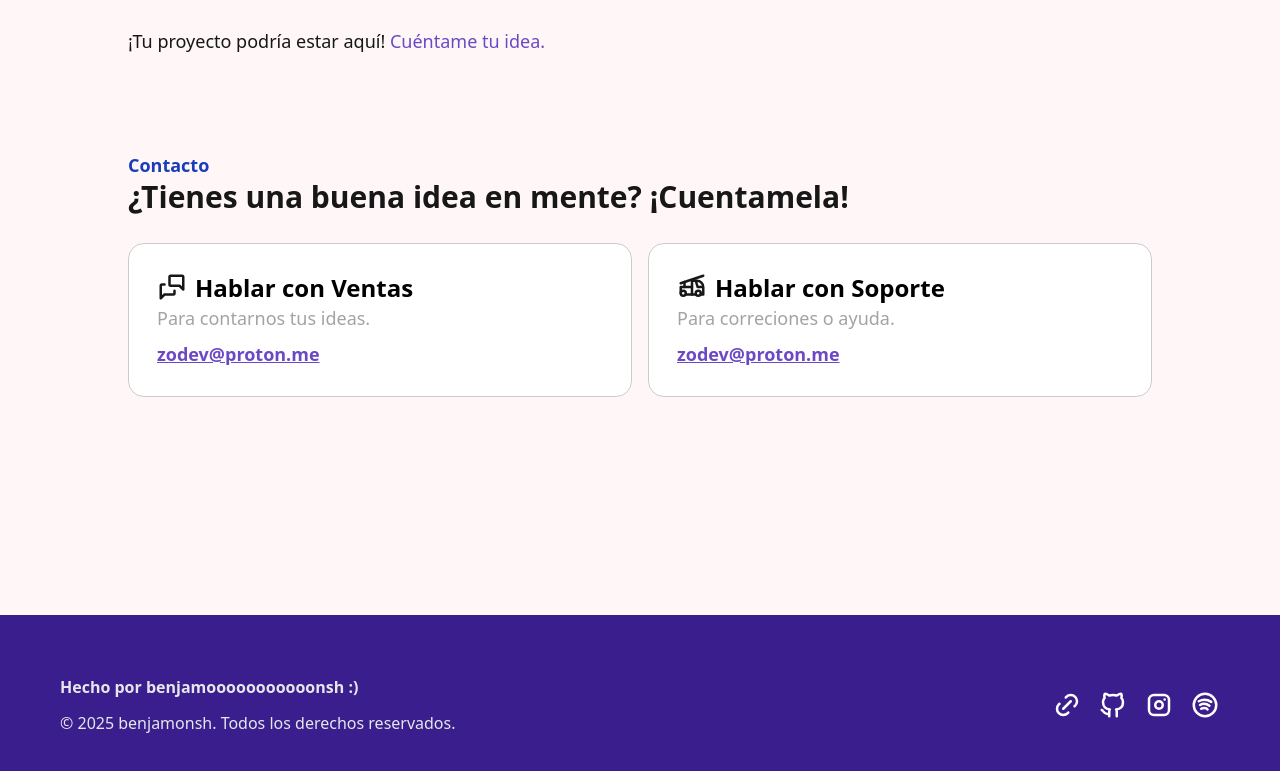
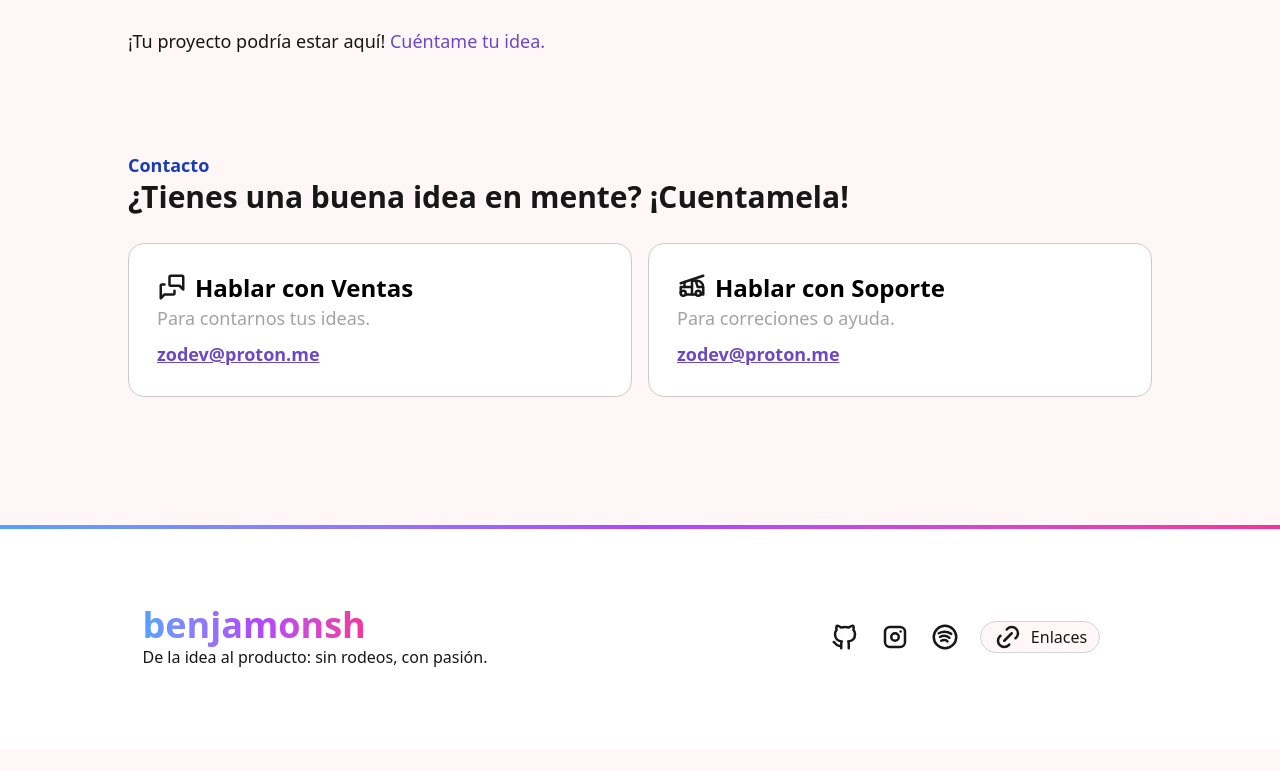
Before and after one commit to zomvr2/benjamonsh, a Next.js app: page / in a window 1280 px wide. Shown: the part 952-1723 px from the top of the page. After the commit the page ends 1701 px from the top, so only its background shows below. Built offline with nearby package versions, Linux system fonts and the light colour scheme.

Commit message:
feat: update fetch interval to 15 seconds and enhance footer design with social links

```diff
--- a/src/app/globals.css
+++ b/src/app/globals.css
@@ -14,6 +14,10 @@
   --color-foreground: var(--foreground);
 }
 
+html {
+  scroll-behavior: smooth;
+}
+
 body {
   background: var(--background);
   color: var(--foreground);
--- a/src/app/page.tsx
+++ b/src/app/page.tsx
@@ -93,12 +93,12 @@ export default function Home() {
           <p className="font-medium text-lg">¡Tu proyecto podría estar aquí! <a href="/#contacto" className="text-[#6C48C5]">Cuéntame tu idea.</a></p>
         </ section>
 
-        <section id="contacto" className="max-w-[1024px] mx-auto py-12 flex flex-col gap-7">
+        <section id="contacto" className="max-w-[1024px] mx-auto flex flex-col gap-7 py-12">
           <div>
             <h3 className="text-lg text-center md:text-left text-blue-800 font-bold">Contacto</h3>
             <h2 className="text-3xl text-center md:text-left font-bold">¿Tienes una buena idea en mente? ¡Cuentamela!</h2>
           </div>
-          <section className="grid grid-rows-2 md:grid-cols-2 gap-4">
+          <section className="grid grid-rows-2 md:grid-rows-none md:grid-cols-2 gap-4">
             <article className="bg-white border border-[#CCCCCC] rounded-2xl p-7 gap-2.5">
               <div className="flex flex-row gap-2">
                 <svg xmlns="http://www.w3.org/2000/svg" width="30" height="30" viewBox="0 0 24 24" fill="none" stroke="currentColor" stroke-width="2" stroke-linecap="round" stroke-linejoin="round" className="icon icon-tabler icons-tabler-outline icon-tabler-messages"><path stroke="none" d="M0 0h24v24H0z" fill="none" /><path d="M21 14l-3 -3h-7a1 1 0 0 1 -1 -1v-6a1 1 0 0 1 1 -1h9a1 1 0 0 1 1 1v10" /><path d="M14 15v2a1 1 0 0 1 -1 1h-7l-3 3v-10a1 1 0 0 1 1 -1h2" /></svg>
@@ -118,6 +118,7 @@ export default function Home() {
           </section>
         </section>
       </main>
+
       <Footer />
     </>
   );
--- a/src/components/Footer.tsx
+++ b/src/components/Footer.tsx
@@ -1,94 +1,32 @@
 export default function Footer() {
   return (
-    <footer
-      className="p-[60px] flex flex-col-reverse md:flex-row items-center justify-between gap-5 bg-[#3b1e8e]"
-    >
-      <div>
-        <p className="font-semibold text-gray-200 text-base text-center md:text-left">
-          Hecho por benjamooooooooooonsh :)
-        </p>
-        <p className="font-normal text-gray-200 text-base text-center md:text-left mt-3">
-          &copy; {new Date().getFullYear()} benjamonsh. Todos los derechos reservados.
-        </p>
-      </div>
-      <div className="flex gap-4">
-        <a href="/enlaces" target="_self">
-          <svg
-            xmlns="http://www.w3.org/2000/svg"
-            width="30"
-            height="30"
-            viewBox="0 0 24 24"
-            fill="none"
-            stroke="#fff"
-            stroke-width="2"
-            stroke-linecap="round"
-            stroke-linejoin="round"
-            className="icon icon-tabler icons-tabler-outline icon-tabler-link"
-          ><path stroke="none" d="M0 0h24v24H0z" fill="none"></path><path
-            d="M9 15l6 -6"></path><path
-              d="M11 6l.463 -.536a5 5 0 0 1 7.071 7.072l-.534 .464"></path><path
-                d="M13 18l-.397 .534a5.068 5.068 0 0 1 -7.127 0a4.972 4.972 0 0 1 0 -7.071l.524 -.463"
-              ></path></svg
-          >
+    <footer className="relative bg-white w-full py-20 grid grid-rows-2 md:grid-rows-none md:grid-cols-2 place-items-center mt-20 gap-5">
+      <div className="absolute left-0 top-0 bg-gradient-to-r from-blue-400 via-purple-500 to-pink-500 text-transparent h-1 w-full" />
+      <section className="flex flex-col items-center md:items-start text-center md:text-left">
+        <a href="/">
+          <span className="bg-gradient-to-r from-blue-400 via-purple-500 to-pink-500 bg-clip-text text-transparent text-4xl font-black">
+            benjamonsh
+          </span>
         </a>
-        <a href="https://github.com/zomvr2" target="_blank">
-          <svg
-            xmlns="http://www.w3.org/2000/svg"
-            width="30"
-            height="30"
-            viewBox="0 0 24 24"
-            fill="none"
-            stroke="#fff"
-            stroke-width="2"
-            stroke-linecap="round"
-            stroke-linejoin="round"
-            className="icon icon-tabler icons-tabler-outline icon-tabler-brand-github"
-          ><path stroke="none" d="M0 0h24v24H0z" fill="none"></path><path
-            d="M9 19c-4.3 1.4 -4.3 -2.5 -6 -3m12 5v-3.5c0 -1 .1 -1.4 -.5 -2c2.8 -.3 5.5 -1.4 5.5 -6a4.6 4.6 0 0 0 -1.3 -3.2a4.2 4.2 0 0 0 -.1 -3.2s-1.1 -.3 -3.5 1.3a12.3 12.3 0 0 0 -6.2 0c-2.4 -1.6 -3.5 -1.3 -3.5 -1.3a4.2 4.2 0 0 0 -.1 3.2a4.6 4.6 0 0 0 -1.3 3.2c0 4.6 2.7 5.7 5.5 6c-.6 .6 -.6 1.2 -.5 2v3.5"
-          ></path></svg
-          >
-        </a>
-        <a href="https://www.instagram.com/benjamonsh/" target="_blank">
-          <svg
-            xmlns="http://www.w3.org/2000/svg"
-            width="30"
-            height="30"
-            viewBox="0 0 24 24"
-            fill="none"
-            stroke="#fff"
-            stroke-width="2"
-            stroke-linecap="round"
-            stroke-linejoin="round"
-            className="icon icon-tabler icons-tabler-outline icon-tabler-brand-instagram"
-          ><path stroke="none" d="M0 0h24v24H0z" fill="none"></path><path
-            d="M4 8a4 4 0 0 1 4 -4h8a4 4 0 0 1 4 4v8a4 4 0 0 1 -4 4h-8a4 4 0 0 1 -4 -4z"
-          ></path><path d="M9 12a3 3 0 1 0 6 0a3 3 0 0 0 -6 0"></path><path
-            d="M16.5 7.5v.01"></path></svg
-          >
-        </a>
-        <a
-          href="https://open.spotify.com/user/0h5li5o0jmc9r1pw12lxt4jvn"
-          target="_blank"
-        >
-          <svg
-            xmlns="http://www.w3.org/2000/svg"
-            width="30"
-            height="30"
-            viewBox="0 0 24 24"
-            fill="none"
-            stroke="#fff"
-            stroke-width="2"
-            stroke-linecap="round"
-            stroke-linejoin="round"
-            className="icon icon-tabler icons-tabler-outline icon-tabler-brand-spotify"
-          ><path stroke="none" d="M0 0h24v24H0z" fill="none"></path><path
-            d="M12 12m-9 0a9 9 0 1 0 18 0a9 9 0 1 0 -18 0"></path><path
-              d="M8 11.973c2.5 -1.473 5.5 -.973 7.5 .527"></path><path
-                d="M9 15c1.5 -1 4 -1 5 .5"></path><path d="M7 9c2 -1 6 -2 10 .5"
-                ></path></svg
-          >
-        </a>
-      </div>
+        <p>De la idea al producto: sin rodeos, con pasión.</p>
+      </section>
+      <section className="flex items-center justify-center">
+        <div className="flex flex-row gap-5 items-center">
+          <a href="https://github.com/zomvr2" target="_blank" rel="noopener noreferrer">
+            <svg xmlns="http://www.w3.org/2000/svg" width="30" height="30" viewBox="0 0 24 24" fill="none" stroke="currentColor" stroke-width="2" stroke-linecap="round" stroke-linejoin="round" className="icon icon-tabler icons-tabler-outline icon-tabler-brand-github"><path stroke="none" d="M0 0h24v24H0z" fill="none" /><path d="M9 19c-4.3 1.4 -4.3 -2.5 -6 -3m12 5v-3.5c0 -1 .1 -1.4 -.5 -2c2.8 -.3 5.5 -1.4 5.5 -6a4.6 4.6 0 0 0 -1.3 -3.2a4.2 4.2 0 0 0 -.1 -3.2s-1.1 -.3 -3.5 1.3a12.3 12.3 0 0 0 -6.2 0c-2.4 -1.6 -3.5 -1.3 -3.5 -1.3a4.2 4.2 0 0 0 -.1 3.2a4.6 4.6 0 0 0 -1.3 3.2c0 4.6 2.7 5.7 5.5 6c-.6 .6 -.6 1.2 -.5 2v3.5" /></svg>
+          </a>
+          <a href="https://www.instagram.com/benjamonsh/" target="_blank" rel="noopener noreferrer">
+            <svg xmlns="http://www.w3.org/2000/svg" width="30" height="30" viewBox="0 0 24 24" fill="none" stroke="currentColor" stroke-width="2" stroke-linecap="round" stroke-linejoin="round" className="icon icon-tabler icons-tabler-outline icon-tabler-brand-instagram"><path stroke="none" d="M0 0h24v24H0z" fill="none" /><path d="M4 8a4 4 0 0 1 4 -4h8a4 4 0 0 1 4 4v8a4 4 0 0 1 -4 4h-8a4 4 0 0 1 -4 -4z" /><path d="M9 12a3 3 0 1 0 6 0a3 3 0 0 0 -6 0" /><path d="M16.5 7.5v.01" /></svg>
+          </a>
+          <a href="https://open.spotify.com/user/0h5li5o0jmc9r1pw12lxt4jvn" target="_blank" rel="noopener noreferrer">
+            <svg xmlns="http://www.w3.org/2000/svg" width="30" height="30" viewBox="0 0 24 24" fill="none" stroke="currentColor" stroke-width="2" stroke-linecap="round" stroke-linejoin="round" className="icon icon-tabler icons-tabler-outline icon-tabler-brand-spotify"><path stroke="none" d="M0 0h24v24H0z" fill="none" /><path d="M12 12m-9 0a9 9 0 1 0 18 0a9 9 0 1 0 -18 0" /><path d="M8 11.973c2.5 -1.473 5.5 -.973 7.5 .527" /><path d="M9 15c1.5 -1 4 -1 5 .5" /><path d="M7 9c2 -1 6 -2 10 .5" /></svg>
+          </a>
+          <a href="/enlaces" className="flex flex-row gap-2 items-center justify-center bg-background px-3 rounded-2xl border border-gray-300 hover:bg-[#F9F7FF] cursor-pointer transition-all">
+            <svg xmlns="http://www.w3.org/2000/svg" width="30" height="30" viewBox="0 0 24 24" fill="none" stroke="currentColor" stroke-width="2" stroke-linecap="round" stroke-linejoin="round" className="icon icon-tabler icons-tabler-outline icon-tabler-link"><path stroke="none" d="M0 0h24v24H0z" fill="none" /><path d="M9 15l6 -6" /><path d="M11 6l.463 -.536a5 5 0 0 1 7.071 7.072l-.534 .464" /><path d="M13 18l-.397 .534a5.068 5.068 0 0 1 -7.127 0a4.972 4.972 0 0 1 0 -7.071l.524 -.463" /></svg>
+            <span className="text-left font-medium">Enlaces</span>
+          </a>
+        </div>
+      </section>
     </footer>
   );
 }
```
Also changed, not shown: src/app/enlaces/page.tsx (+5 -5 lines).
